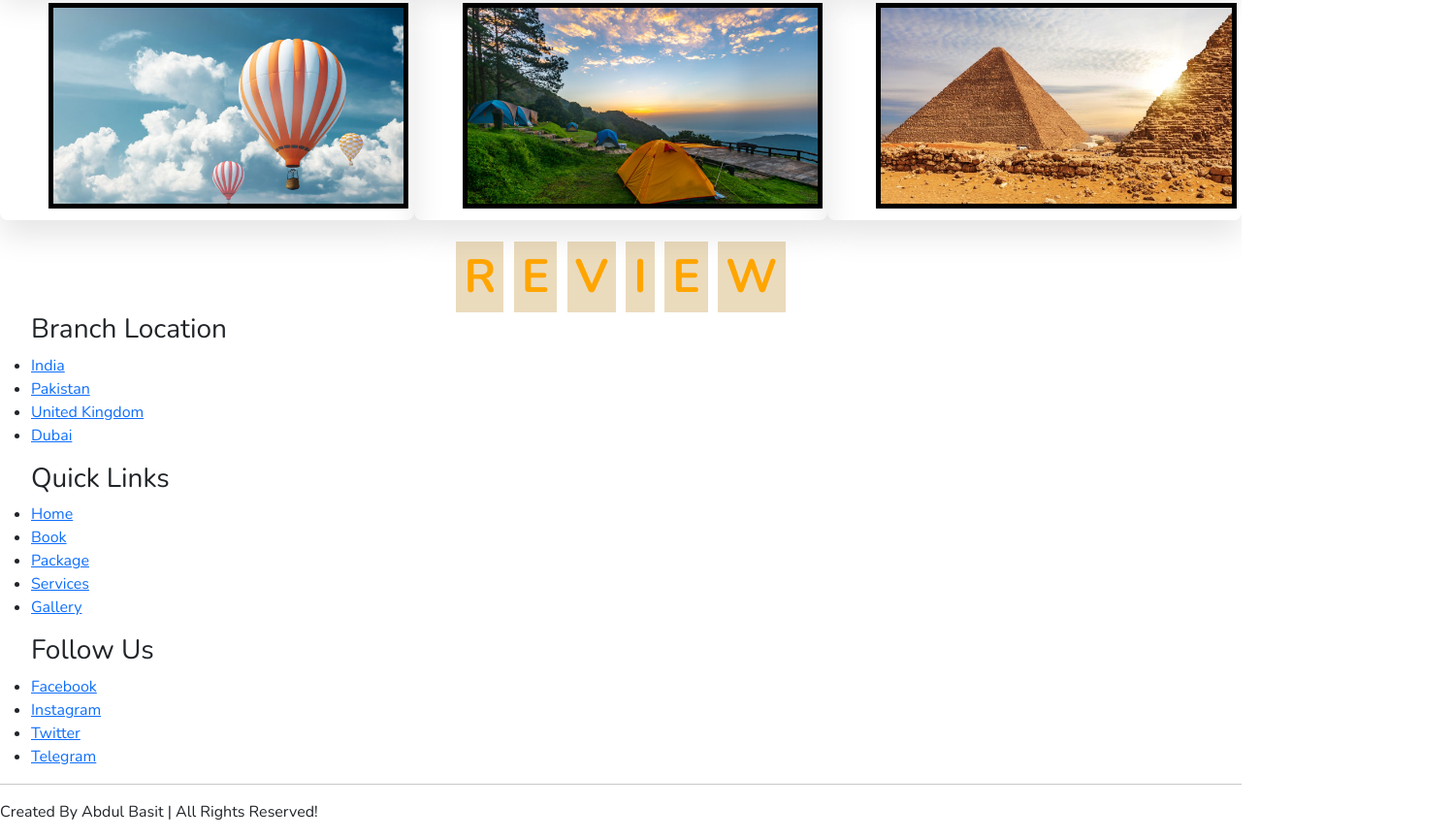
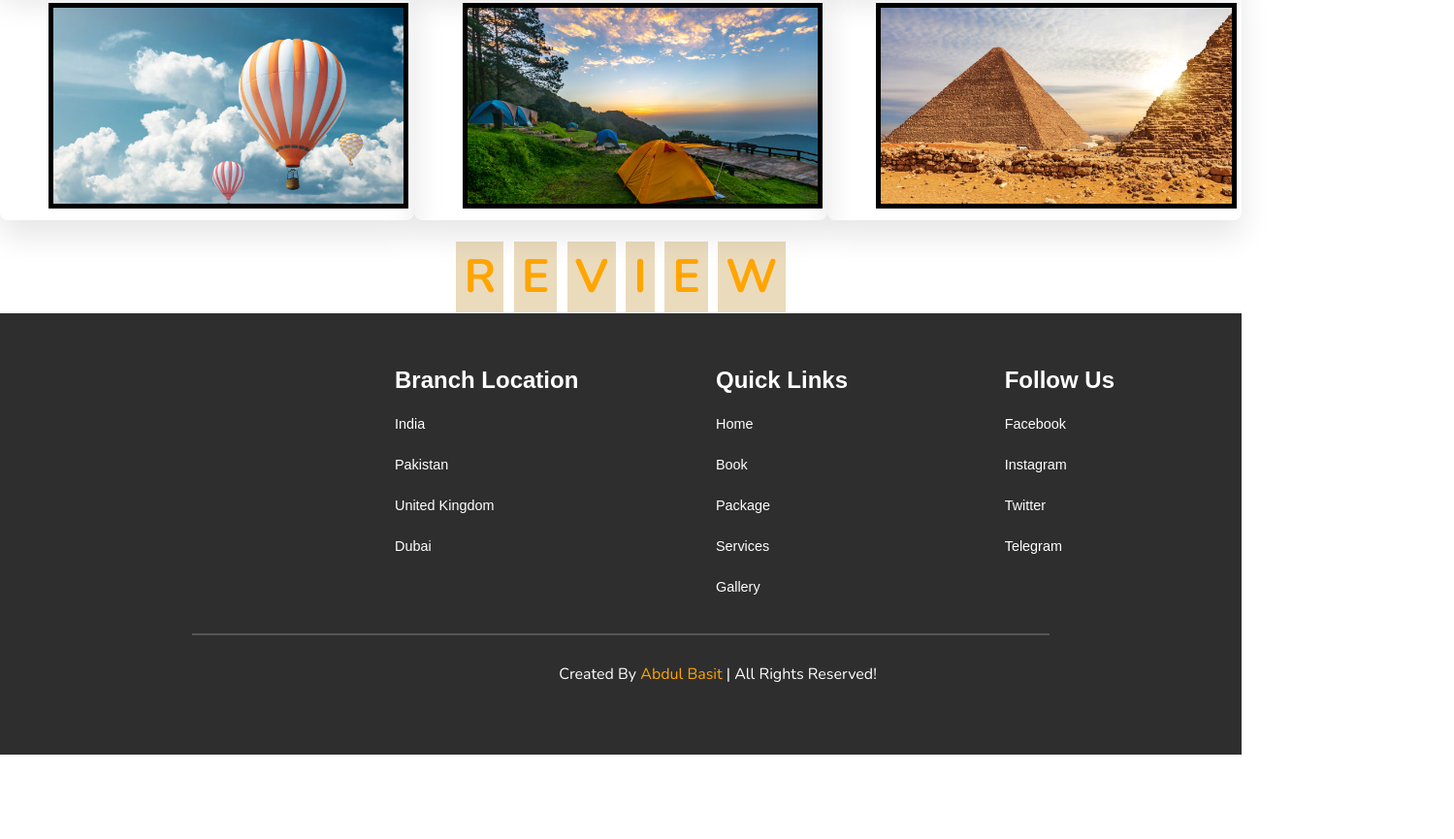
Before and after one commit to BasitShafiq/World-Tour.io, a plain HTML site: page index.html in a window 1280 px wide. Shown: the part 5373-6238 px from the top of the page at 97% size, 1499 px wide, since content can reach past the window. After the commit the page ends 6151 px from the top, so only its background shows below. Drawn offline with nearby package versions, Linux system fonts and the light colour scheme.

Commit message:
Update style.css

```diff
--- a/style.css
+++ b/style.css
@@ -37,9 +37,12 @@ header nav div{
 .collapse  {
     position: absolute;
     top: 100%;
-    width: 90%;
+    width: 70%;
     transition: none;
 
+}
+.modal-header{
+    background-color: white;
 }
 
 .logo{
@@ -339,3 +342,63 @@ background: none;
     padding: 0.5rem;
 
 }
+.menu{
+    background:rgb(46, 46, 46);
+   padding:55px 8px ;
+}
+.menu ul li {
+    list-style: none;
+    text-decoration: none;
+    margin-top: 18px;
+
+
+}
+.menu ul{
+   width: 180%;
+   margin-left: 167px;
+}
+.menu ul li a{
+    color: white;
+    font-family: Arial, Helvetica, sans-serif;
+    text-decoration: none;
+    font-size: 0.9rem;
+}
+.menu ul h3{
+    color: white;
+    font-family: Arial, Helvetica, sans-serif;
+    font-weight: bold;
+    font-size: 1.5rem;
+}
+.menu ul li a:hover{
+    color: #ffa500;
+}
+.menu p{
+
+    margin-left: 200px;
+}
+.cols{
+    display: grid;
+    grid-template-columns: repeat(4 , 1fr);
+    grid-gap: 2rem;
+    margin-left: 200px;
+    max-width: 60%;
+}
+.modal-content{
+    font-family: Arial, Helvetica, sans-serif;
+    color: #999999;
+    background-color: #000000be;
+}
+.menu hr{
+   height: 2px;
+   width: 70%;
+   margin: 20px auto;
+   color: rgb(212, 194, 194);
+   margin-bottom: 28px;
+}
+.menu p{
+    color: #ffffff;
+    text-align: center;
+}
+.menu p span{
+    color: #ffa500;
+}
```
